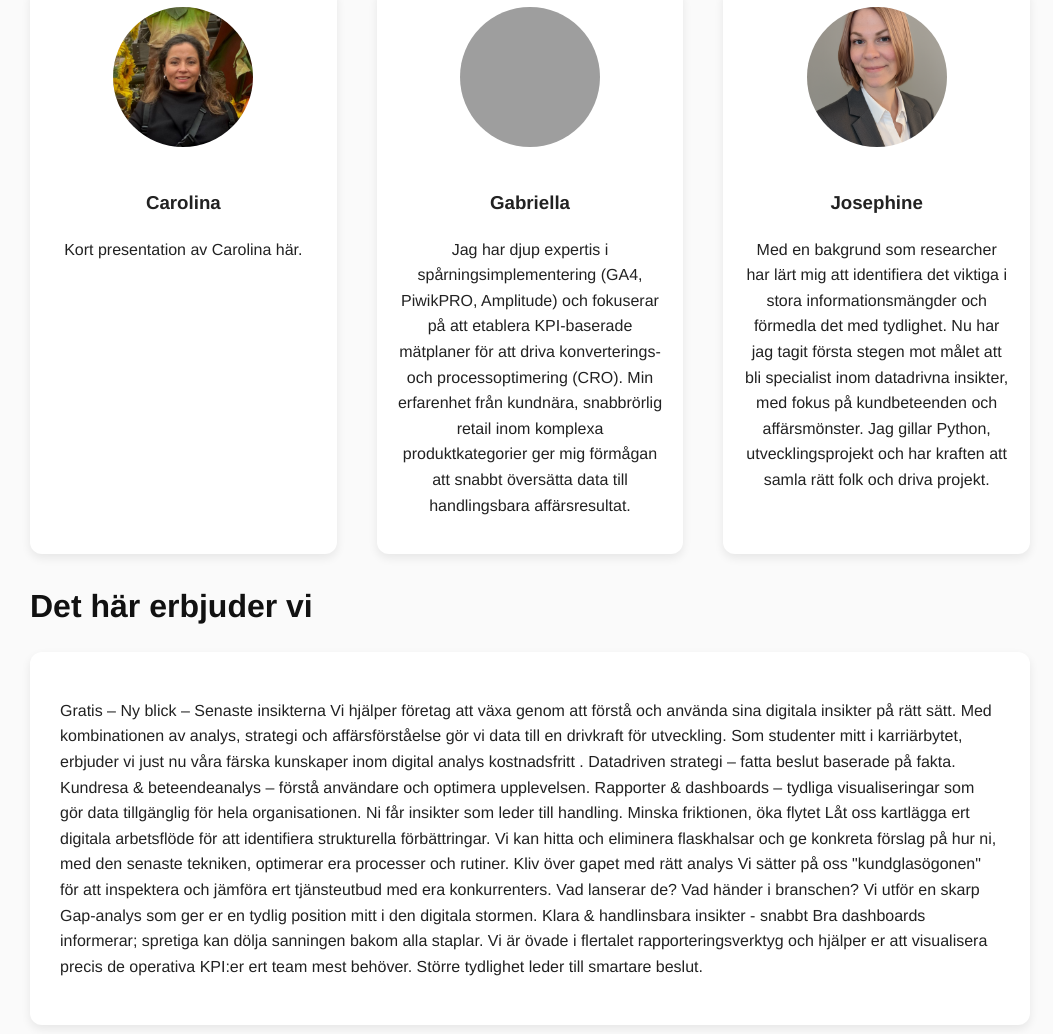
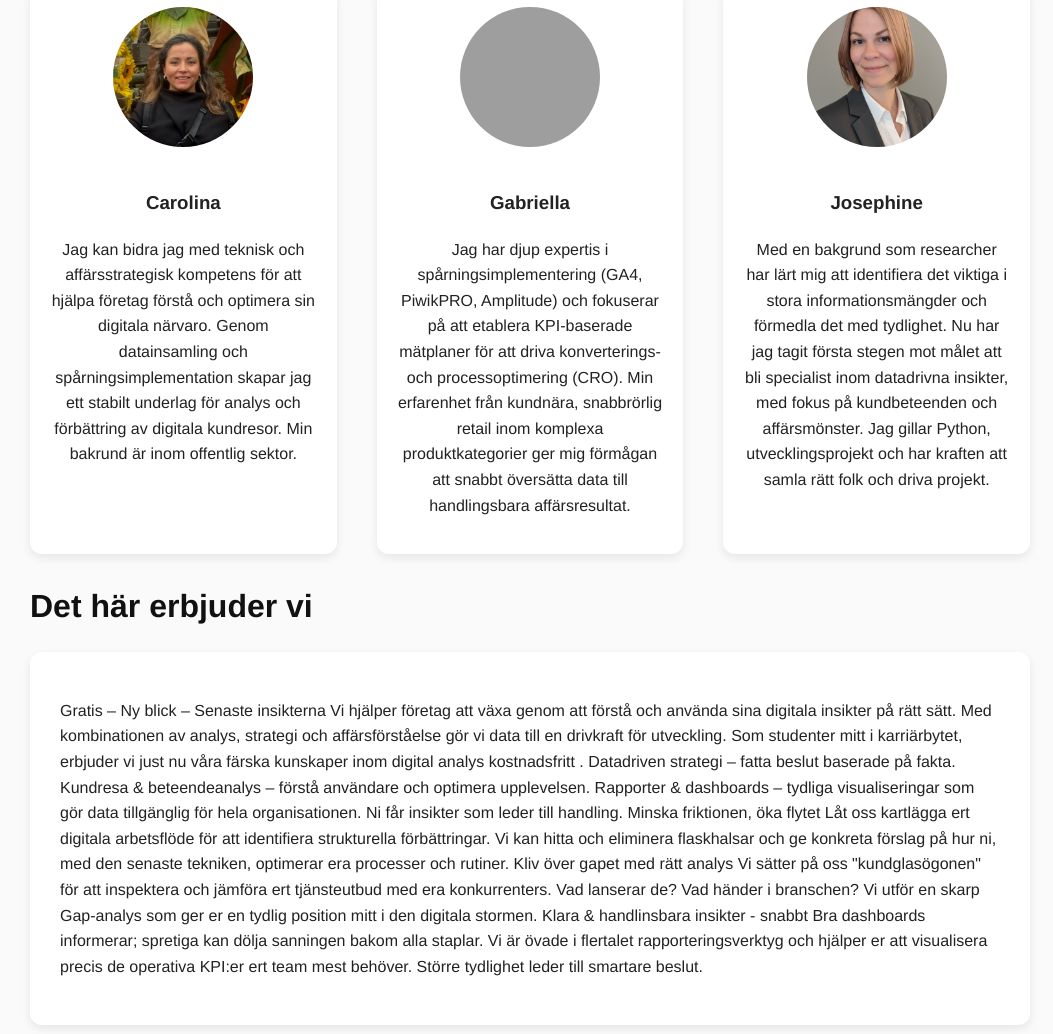
Before and after one commit to very-rimlig/aroundyourworld, a website built with webpack: page index.html in a window 1280 px wide. Shown: the part 770-1804 px from the top of the page, without its empty margins (110-1163 px from the left). Built offline with nearby package versions, Linux system fonts and the light colour scheme; grey boxes are pictures that could not be loaded.

Commit message:
Update index.html

```diff
--- a/index.html
+++ b/index.html
@@ -33,7 +33,7 @@
       <div class="member">
         <img src="img/carolina.jpeg" alt="Carolina" />
         <h3>Carolina</h3>
-        <p>Kort presentation av Carolina här.</p>
+        <p>Jag kan bidra jag med teknisk och affärsstrategisk kompetens för att hjälpa företag förstå och optimera sin digitala närvaro. Genom datainsamling och spårningsimplementation skapar jag ett stabilt underlag för analys och förbättring av digitala kundresor. Min bakrund är inom offentlig sektor. </p>
       </div>
 
 
```
